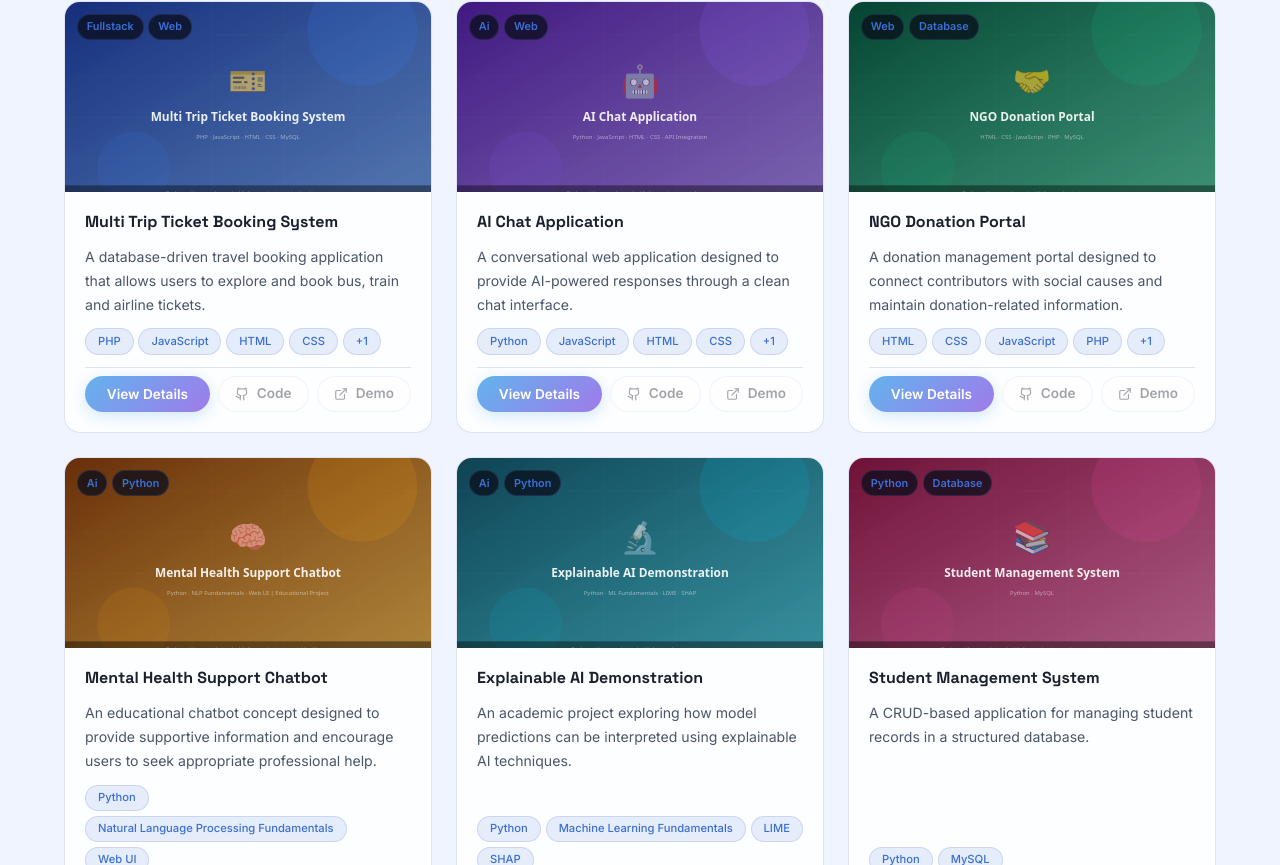
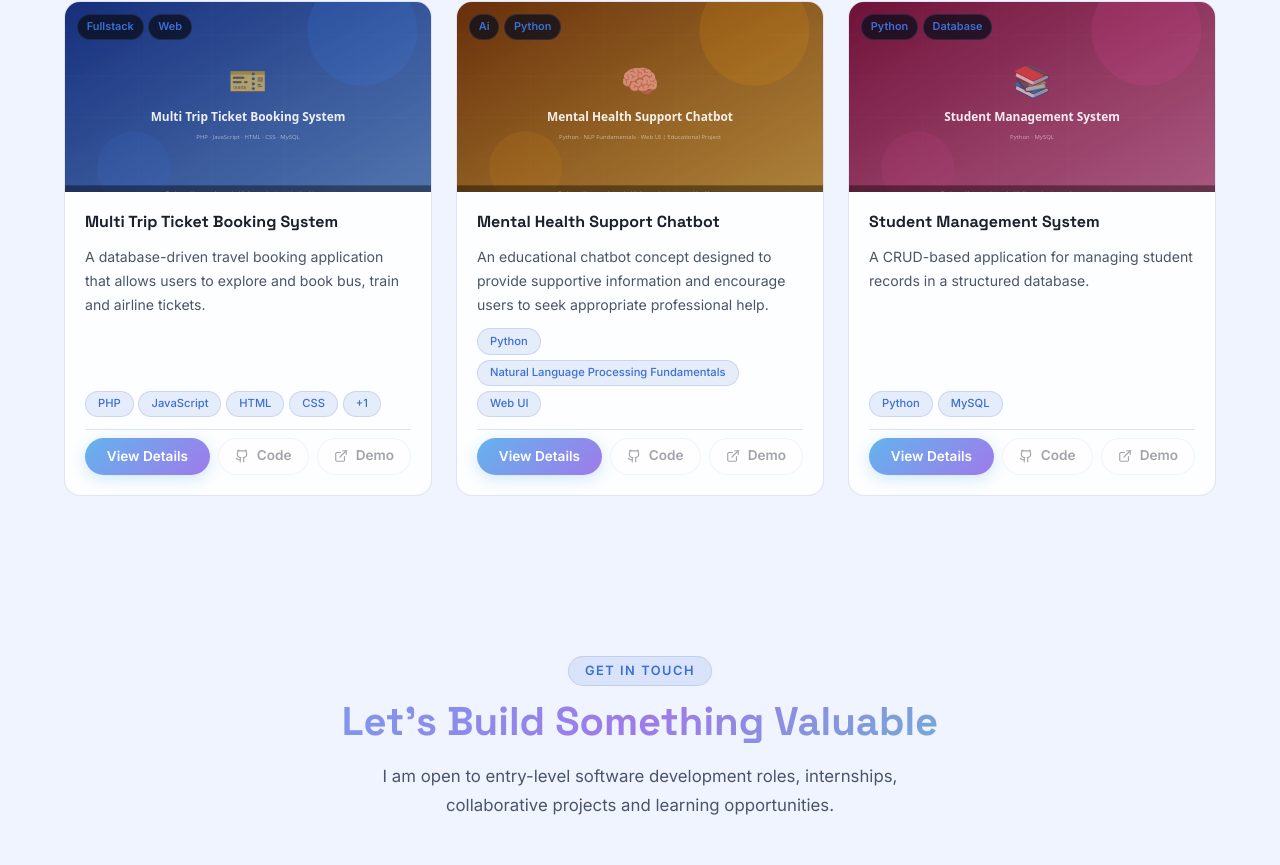
Before and after one commit to pawarjayanta153-code/jayanta-portfolio-final, a React (Vite) app: page / in a window 1280 px wide. Shown: the part 6115-6980 px from the top of the page. Built offline with nearby package versions, Linux system fonts and the light colour scheme.

Commit message:
Update portfolioData.js

```diff
--- a/src/data/portfolioData.js
+++ b/src/data/portfolioData.js
@@ -320,6 +320,9 @@ export const currentCourse = {
 }
 
 // ─── Projects ─────────────────────────────────────────────────────────────────
+// To add a project: copy one entry and fill in the fields.
+// github / liveDemo: use null when the link is not yet available.
+// The UI shows "Coming Soon" automatically for null links.
 export const projects = [
   {
     id: 'ticket-booking',
@@ -351,72 +354,9 @@ export const projects = [
       'MySQL relational schema design',
       'Full stack integration from UI to database',
     ],
-    /** ← EDIT THIS – add your real repo link when ready */
     github: null,
     liveDemo: null,
     featured: true,
-  },
-  {
-    id: 'ai-chat',
-    title: 'AI Chat Application',
-    categories: ['ai', 'web'],
-    image: '/images/project-ai-chat.svg',
-    technologies: ['Python', 'JavaScript', 'HTML', 'CSS', 'API Integration'],
-    shortDescription:
-      'A conversational web application designed to provide AI-powered responses through a clean chat interface.',
-    description:
-      'A conversational web application designed to provide AI-powered responses through a clean chat interface. The project explores AI API integration with a responsive frontend.',
-    features: [
-      'Chat interface',
-      'User message history',
-      'API-ready structure',
-      'Responsive layout',
-      'Error and loading states',
-    ],
-    problem: 'Explore how to connect a web frontend to an AI response API and present results in a usable chat UI.',
-    challenges: [
-      'Handling asynchronous API calls gracefully',
-      'Managing conversation context',
-      'Building a responsive chat layout',
-    ],
-    learningOutcomes: [
-      'JavaScript async/await patterns',
-      'REST API integration from the frontend',
-      'UX design for conversational interfaces',
-    ],
-    github: null,
-    liveDemo: null,
-    featured: true,
-  },
-  {
-    id: 'ngo-portal',
-    title: 'NGO Donation Portal',
-    categories: ['web', 'database'],
-    image: '/images/project-ngo.svg',
-    technologies: ['HTML', 'CSS', 'JavaScript', 'PHP', 'MySQL'],
-    shortDescription:
-      'A donation management portal designed to connect contributors with social causes and maintain donation-related information.',
-    description:
-      'A donation management portal designed to connect contributors with social causes and maintain donation-related information. Built as an academic full stack project.',
-    features: [
-      'Donor registration',
-      'Donation form',
-      'Cause information pages',
-      'Database storage',
-      'Responsive user interface',
-    ],
-    problem: 'Build a practical web application that handles form submissions, stores records and presents cause information.',
-    challenges: [
-      'Designing a donor registration and data storage flow',
-      'Handling form validation on both client and server side',
-    ],
-    learningOutcomes: [
-      'PHP form handling and MySQL integration',
-      'Responsive layout design with HTML/CSS',
-    ],
-    github: null,
-    liveDemo: null,
-    featured: false,
   },
   {
     id: 'mental-health-chatbot',
@@ -445,36 +385,6 @@ export const projects = [
       'Python NLP fundamentals',
       'Responsible AI and ethical design considerations',
       'Chatbot conversation flow design',
-    ],
-    github: null,
-    liveDemo: null,
-    featured: false,
-  },
-  {
-    id: 'xai-demo',
-    title: 'Explainable AI Demonstration',
-    categories: ['ai', 'python'],
-    image: '/images/project-xai.svg',
-    technologies: ['Python', 'Machine Learning Fundamentals', 'LIME', 'SHAP'],
-    shortDescription:
-      'An academic project exploring how model predictions can be interpreted using explainable AI techniques.',
-    description:
-      'An academic project exploring how model predictions can be interpreted using explainable AI techniques including LIME and SHAP. The project does not claim production machine learning expertise.',
-    features: [
-      'Model prediction visualization',
-      'LIME explanation output',
-      'SHAP value exploration',
-      'Academic documentation',
-    ],
-    problem: 'Understand why machine learning models produce specific predictions by applying XAI interpretation techniques.',
-    challenges: [
-      'Understanding LIME and SHAP library APIs',
-      'Visualising explanation outputs clearly',
-    ],
-    learningOutcomes: [
-      'Explainable AI fundamentals',
-      'Python ML library usage',
-      'Academic reporting and analysis',
     ],
     github: null,
     liveDemo: null,
@@ -515,13 +425,14 @@ export const projects = [
 ]
 
 // Project filter categories
+// Only include filters that match at least one project's categories array.
 export const projectFilters = [
-  { id: 'all', label: 'All' },
-  { id: 'fullstack', label: 'Full Stack' },
-  { id: 'web', label: 'Web' },
-  { id: 'python', label: 'Python' },
-  { id: 'ai', label: 'AI' },
-  { id: 'database', label: 'Database' },
+  { id: 'all',      label: 'All'       },
+  { id: 'fullstack',label: 'Full Stack' },
+  { id: 'web',      label: 'Web'       },
+  { id: 'python',   label: 'Python'    },
+  { id: 'ai',       label: 'AI'        },
+  { id: 'database', label: 'Database'  },
 ]
 
 // ─── Voice Assistant Scripts ───────────────────────────────────────────────────
```
